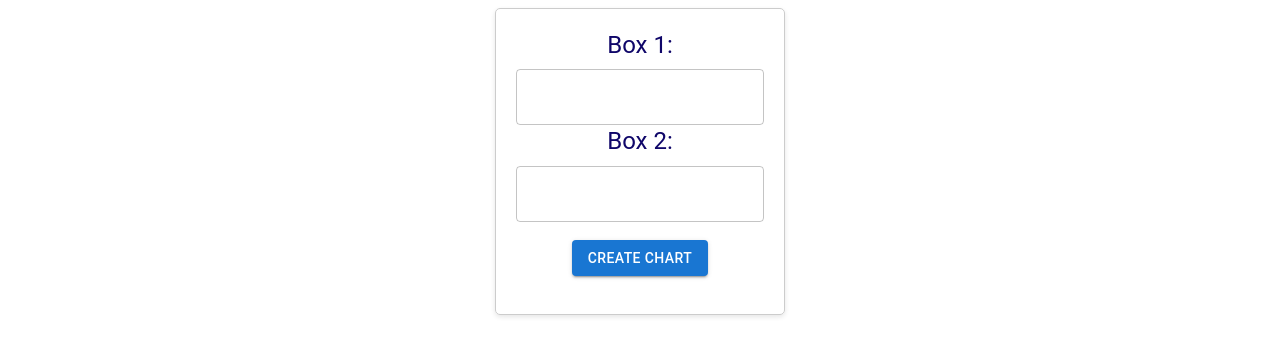
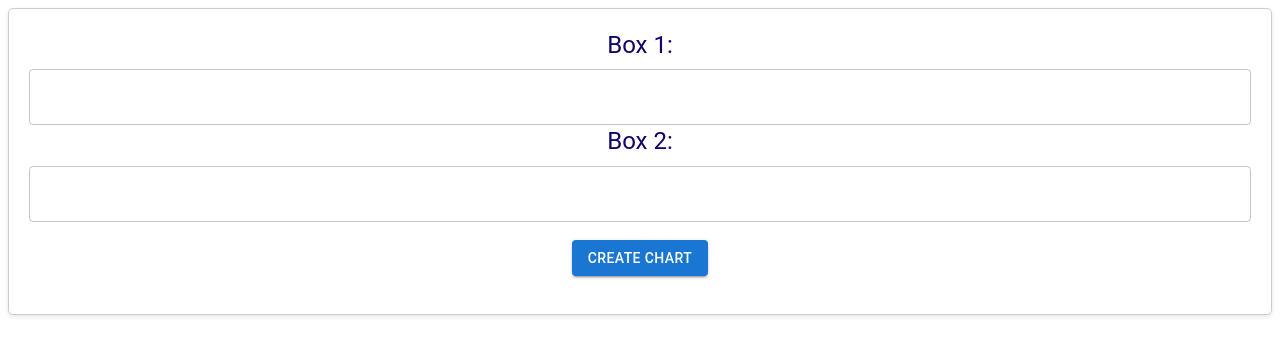
Before and after one commit to advait3000/react-task-4, a React (Create React App) app: page / in a window 1280 px wide. Shown: the top 356 px of the page. Built offline with nearby package versions, Linux system fonts and the light colour scheme.

Commit message:
Update App.css

```diff
--- a/src/App.css
+++ b/src/App.css
@@ -2,7 +2,6 @@
   display: flex;
   justify-content: center;
   align-items: center;
-  width:100%;
 }
 
 .box {
@@ -11,6 +10,7 @@
   border-radius: 5px;
   box-shadow: 0 2px 5px rgba(0, 0, 0, 0.1);
   text-align: center;
+  width:100%;
 }
 
 .title {
```
